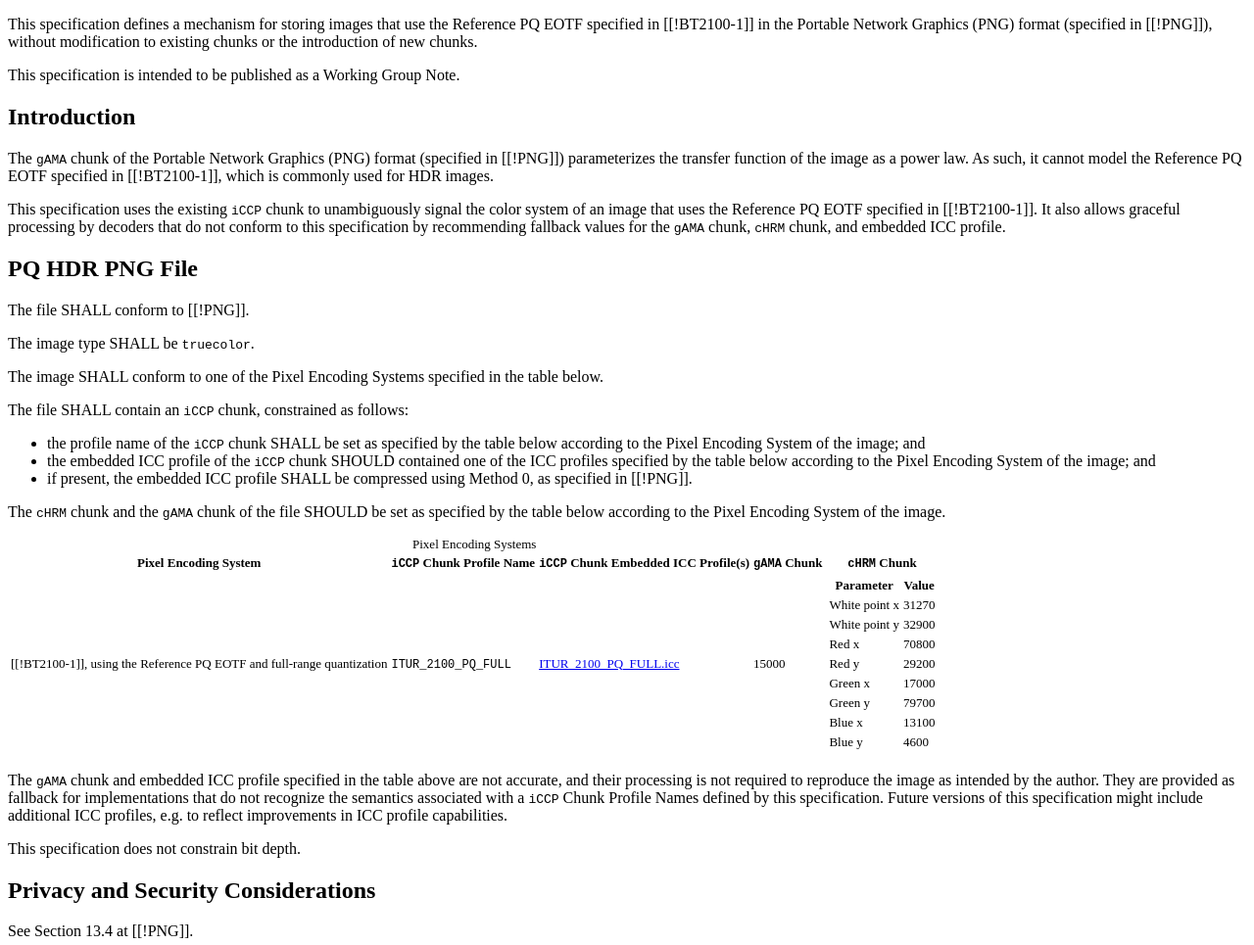
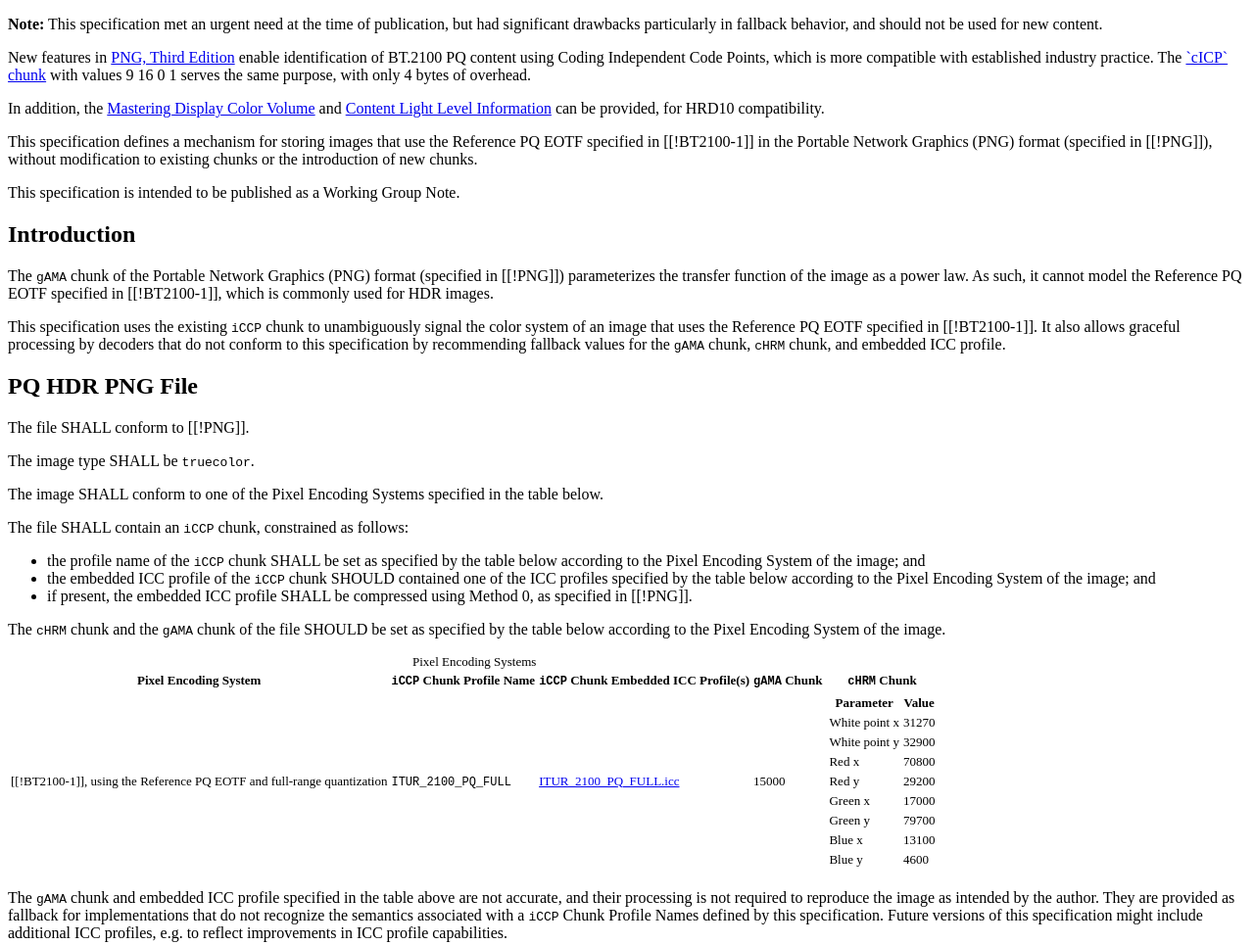
Before and after one commit to w3c/png-hdr-pq, a plain HTML site: page index.html in a window 1280 px wide. Shown: the top 965 px of the page at 98% size. Drawn offline with Linux system fonts and the light colour scheme.

Commit message:
Add warning note and pointer to PNG 3rd Edition

```diff
--- a/index.html
+++ b/index.html
@@ -10,7 +10,7 @@
   <script class='remove'>
 var respecConfig = {
     shortName: "png-hdr-pq",
-    specStatus: "ED",
+    specStatus: "NOTE",
     noRecTrack: true,
     edDraftURI: "https://w3c.github.io/png-hdr-pq/",
     editors: [{
@@ -48,6 +48,29 @@ var respecConfig = {
 </head>
 
 <body>
+  <!-- <div> <input id=annoying-warning type=checkbox title="hide note">  -->
+    <div class=annoying-warning>
+      <p><strong>Note:</strong>
+      This specification met an urgent need at the time of publication,
+      but had significant drawbacks
+      particularly in fallback behavior, and should not be used for new content.</p>
+      <p>
+      New features in <a href="https://www.w3.org/TR/png-3/">PNG, Third Edition</a>
+      enable identification of BT.2100 PQ content
+      using Coding Independent Code Points,
+      which is more compatible with established industry practice.
+      The <a href="https://www.w3.org/TR/png-3/#cICP-chunk">`cICP` chunk</a>
+      with values 9 16 0 1 serves the same purpose, with only 4 bytes of overhead.
+      </p>
+      <p>
+      In addition, the <a href="https://www.w3.org/TR/png-3/#mDCv-chunk">Mastering
+      Display Color Volume</a> and
+      <a href="https://www.w3.org/TR/png-3/#cLLi-chunk">Content Light Level Information</a>
+      can be provided, for HRD10 compatibility.
+      </p>
+      </div>
+  </div>
+
   <section id="abstract">
     <p>This specification defines a mechanism for storing images that use the Reference PQ EOTF specified in [[!BT2100-1]] in the
     Portable Network Graphics (PNG) format (specified in [[!PNG]]), without modification to existing chunks or the introduction of
@@ -57,6 +80,7 @@ var respecConfig = {
   <section id="sotd">
     <p>This specification is intended to be published as a Working Group Note.</p>
   </section>
+
 
   <section id="introduction" class='informative'>
     <h2>Introduction</h2>
```
